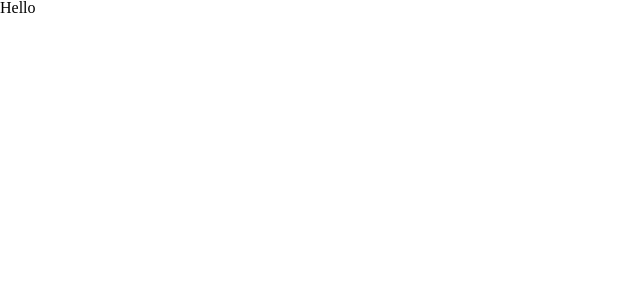
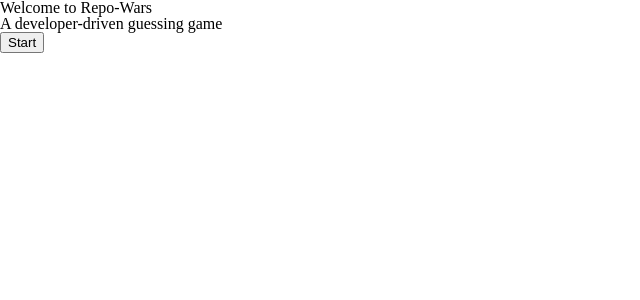
Before and after one commit to kevinCubas/repo-wars, a React (Vite) app: page / in a window 1280 px wide. Shown: the top 300 px of the page, without its empty margins (0-640 px from the left). Built offline with nearby package versions, Linux system fonts and the light colour scheme.

Commit message:
feat: basic structure of App.tsx

```diff
--- a/src/App.tsx
+++ b/src/App.tsx
@@ -1,11 +1,35 @@
+import { useState } from "react";
 import "./app.module.css";
 
 function App() {
+  const [showGame, setShowGame] = useState<boolean>(false);
+  const [repos, setRepos] = useState([1])
+
+  const handleStartGame = () => {
+    setShowGame(true)
+  };
 
   return (
-    <div className="">
-    Hello
-    </div>
+    <main>
+      {!showGame ? (
+        <>
+          <h1>Welcome to Repo-Wars</h1>
+          <h2>A developer-driven guessing game</h2>
+          {!repos.length ? (
+            <span>Loading game...</span>
+          ) : (
+            <button
+              type="button"
+              onClick={handleStartGame}
+            >
+              Start
+            </button>
+          )}
+        </>
+      ) : (
+        <h2>Jogo</h2>
+      )}
+    </main>
   )
 }
 
```
